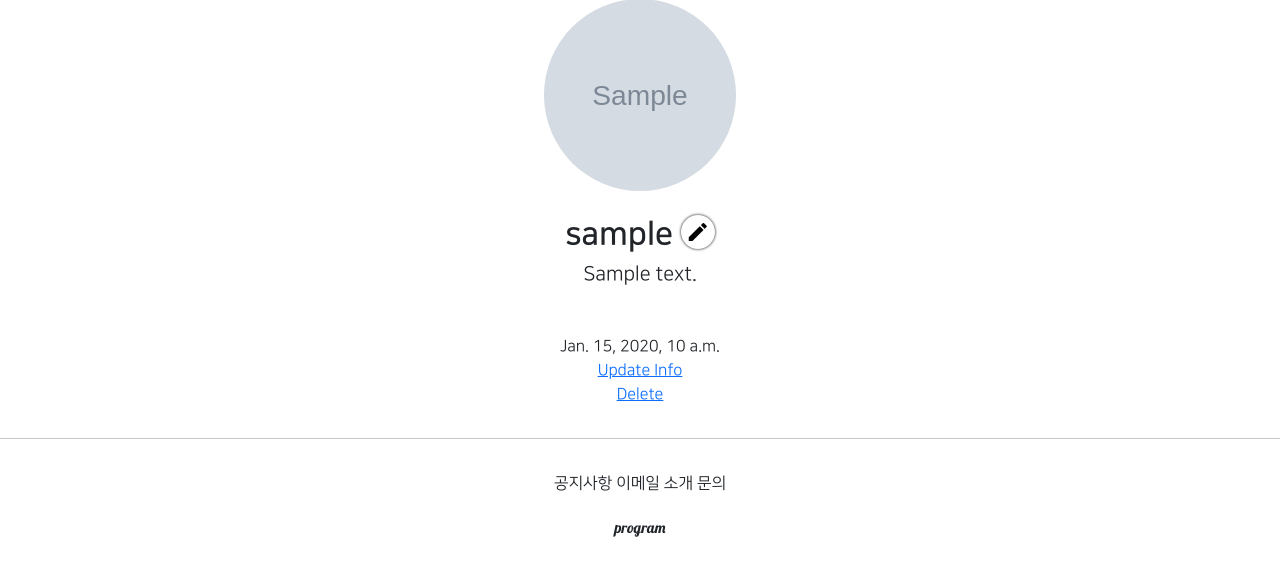
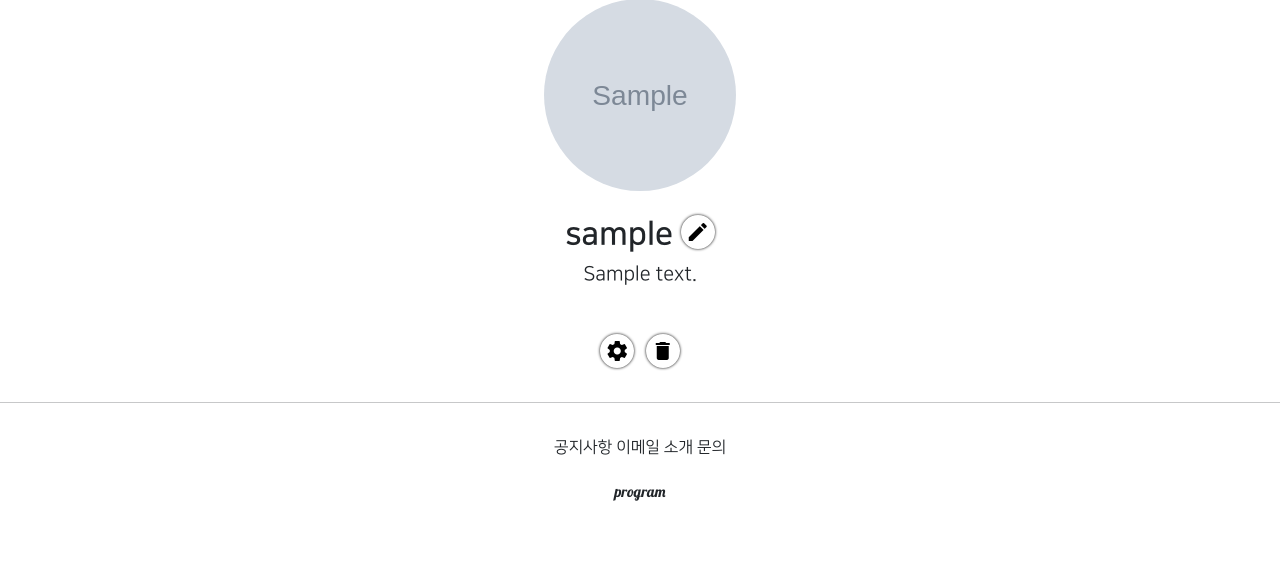
Before and after one commit to misojun50/git_mytest, a Django app: page /accounts/detail/1 in a window 1280 px wide. Shown: the part 274-835 px from the top of the page. After the commit the page ends 775 px from the top, so only its background shows below. Run offline with Django 3.2, Linux system fonts and the light colour scheme; a user stored in the database is signed in; tables that the repository leaves empty hold one stand-in row (values such as "Sample post"); grey boxes marked "Sample" are stand-in pictures; parts of the project's set-up code (start-up, migrations or seed data) failed here and were passed over; some libraries are stand-ins or nearby versions.

Commit message:
7/29 commit4

```diff
--- a/accountapp/templates/accountapp/detail.html
+++ b/accountapp/templates/accountapp/detail.html
@@ -30,19 +30,16 @@
                 </h2>
             {% endif %}
         </div>
-        <div>
-            {{ target_User.date_joined }}
-        </div>
 {# 주소 입력으로 들어가면 정보가 그대로 노출됨. 막기 위한 용도 #}
         {% if user == target_User %}
             <div>
-                <a href="{% url 'accountapp:update' pk=target_User.pk %}">
-                    Update Info
+                <a href="{% url 'accountapp:update' pk=target_User.pk %}"
+                class="material-icons round_button mx-1">
+                    settings
                 </a>
-            </div>
-            <div>
-                <a href="{% url 'accountapp:delete' pk=target_User.pk %} ">
-                    Delete
+                <a href="{% url 'accountapp:delete' pk=target_User.pk %} "
+                class="material-icons round_button mx-1" >
+                    delete
                 </a>
             </div>
         {% endif %}
```
